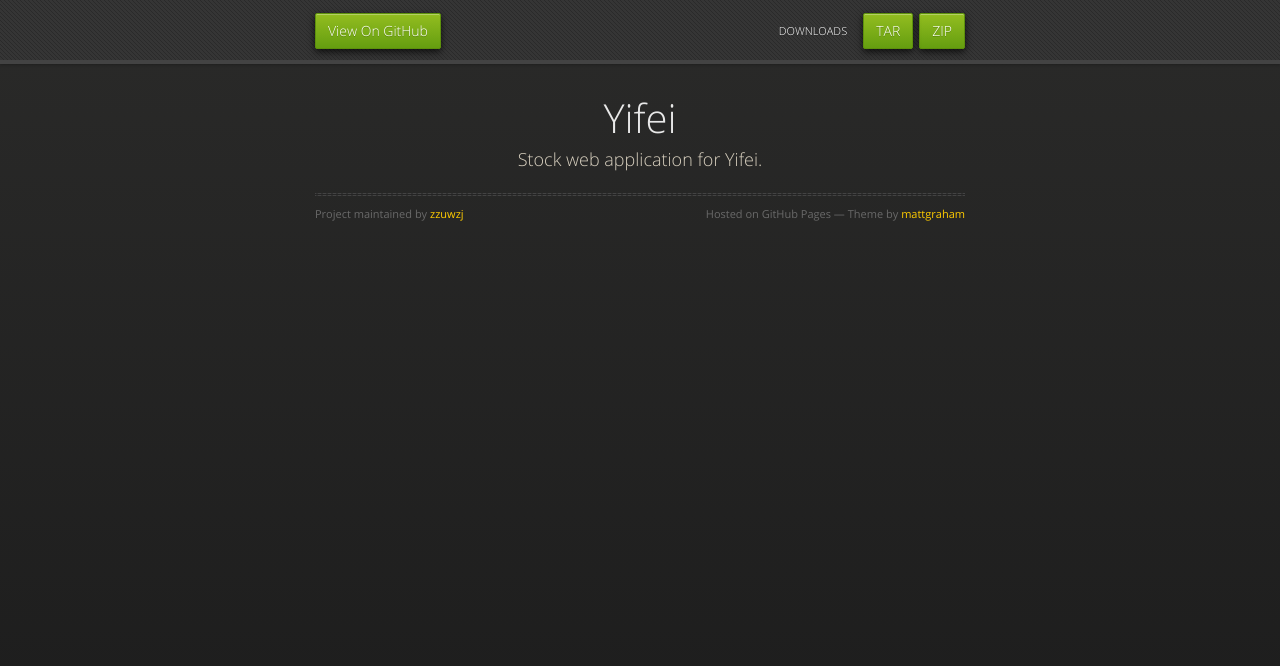
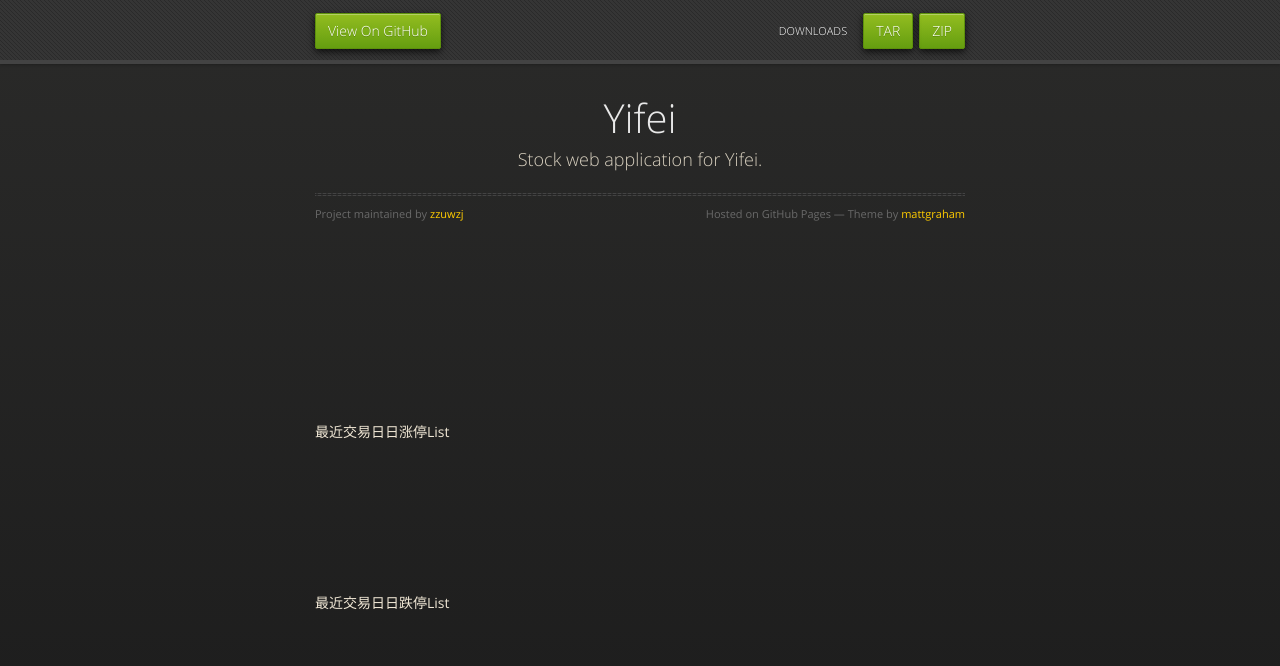
Before and after one commit to zzuwzj/yifei, a plain HTML site: page index.html in a window 1280 px wide. Drawn offline with nearby package versions, Linux system fonts and the light colour scheme.

Commit message:
Update index.html

```diff
--- a/index.html
+++ b/index.html
@@ -38,6 +38,8 @@
                 <span class="credits right">Hosted on GitHub Pages &mdash; Theme by <a href="https://twitter.com/michigangraham">mattgraham</a></span>
             </div>
         </section>
+        <section>最近交易日日涨停List</section>
+        <section>最近交易日日跌停List</section>
     </div>
     <!--[if !IE]><script>fixScale(document);</script><![endif]-->
 </body>
```
